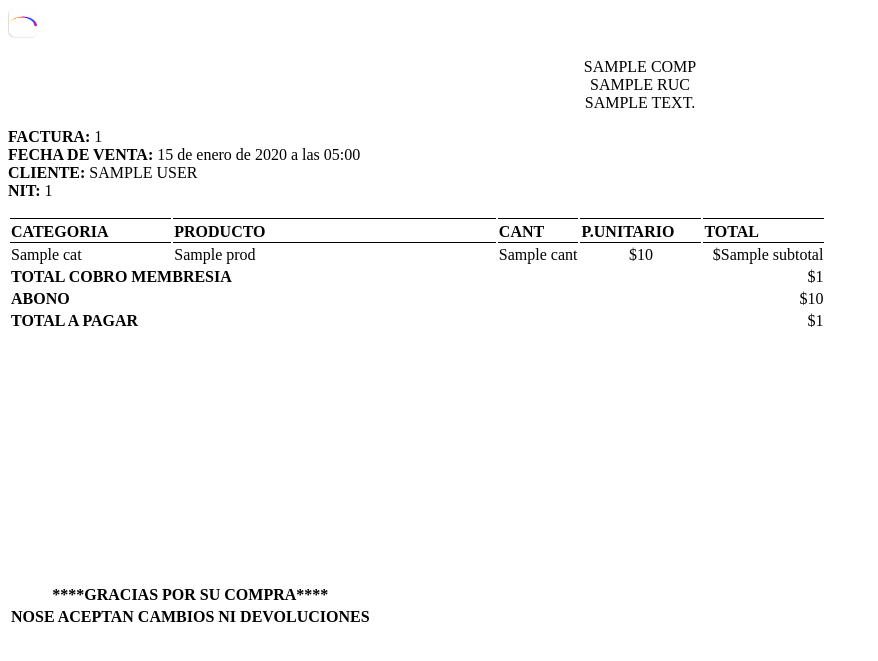
After one commit to ingberrio/sentir-humano, a Django app: template templates/admin/invoice.html in a window 1280 px wide. The commit adds this page. Shown: the top 661 px of the page, without its empty margins (0-878 px from the left). Run offline with Django 4.2, Linux system fonts and the light colour scheme; tables that the repository leaves empty hold one stand-in row (values such as "Sample post"); the template is opened without the code that fills it: values that come from a table or form of the project are taken from there, most other values are stand-ins (such as "Sample title", 1, 10 or a date in 2020); lists and menus that the app fills with data are empty.

Commit message:
Add PDF function invoice

```diff
--- a/customers/models.py
+++ b/customers/models.py
@@ -2,6 +2,7 @@ from datetime import datetime
 from django.contrib.admin.widgets import AdminDateWidget
 from django.db import models
 from django.contrib.auth.models import AbstractBaseUser, PermissionsMixin, BaseUserManager
+from django.urls import reverse_lazy
 from sqlalchemy import true
 from memberships.models import Membership
 from suppliers.models import Service
@@ -163,6 +164,7 @@ class Invoice(models.Model):
     notes = models.TextField("Notas", max_length=500, blank=True)
     added_by = models.ForeignKey(NewUser, on_delete=models.SET_NULL, null=True, verbose_name="Creado por", blank=True)
     history = HistoricalRecords()
+
     # Method that subtraction
     def save(self, *args, **kwargs):
         self.balance =int(self.customer.value - self.full_payment)
--- a/sentir/urls.py
+++ b/sentir/urls.py
@@ -17,14 +17,17 @@ from django.conf import settings
 from django.contrib import admin
 from django.urls import path, include
 from home import views as home_views
+from customers.views import InvoicePdfView
 from django.conf.urls.static import static
 
 
 urlpatterns = [
     path('admin/', admin.site.urls),
     path('', home_views.home, name='home'),
-    path('about/', home_views.about, name='about')
+    path('about/', home_views.about, name='about'),
+    path('admin/customers/invoice/<int:pk>/generatePDF/', InvoicePdfView.as_view(), name='generatePDF')
 ]
+
 
 
 admin.site.site_header = 'SentirHumano admin'
--- /dev/null
+++ b/templates/admin/invoice.html
@@ -0,0 +1,96 @@
+<!-- base.html -->
+{% load static %}
+<!DOCTYPE html>
+<html>
+<meta http-equiv="Content-Type" content="text/html; charset=UTF-8"/>
+<style>
+    .img-invoice {
+        width: 50px;
+        text-align: center;
+        margin: 0 auto;
+    }
+
+    .head {
+        text-align: center;
+        text-transform: uppercase;
+    }
+
+    #invoice thead tr th {
+        text-align: left;
+        border-bottom: 1px solid black;
+        border-top: 1px solid black;
+        padding-top: 4px;
+    }
+
+    #invoice thead tr {
+        margin-bottom: 0;
+        padding-bottom: 0;
+    }
+
+    #invoice tbody tr {
+        padding: 0;
+    }
+
+    .text-center{
+        text-align: center;
+    }
+</style>
+<body>
+    <img src="{% static 'front/img/logo.png' %}" width="30" height="30" class="head" alt="">
+    <p class="head">
+        {{ comp.name|upper }}<br>
+        {{ comp.ruc }}<br>
+        {{ comp.address|upper }}
+    </p>
+    <p>
+        <b>FACTURA:</b> {{ invoice.id }}<br>
+        <b>FECHA DE VENTA:</b> {{ invoice.contribution_date }}<br>
+        <b>CLIENTE:</b> {{ invoice.customer.first_name|upper }}  {{ invoice.customer.last_name|upper }}<br>
+        <b>NIT:</b> {{ invoice.customer.person_id }}<br>
+    </p>
+    <table id="invoice">
+        <thead>
+        <tr>
+            <th style="width: 20%;">CATEGORIA</th>
+            <th style="width: 40%;">PRODUCTO</th>
+            <th style="width: 10%;">CANT</th>
+            <th style="width: 15%;">P.UNITARIO</th>
+            <th style="width: 15%;">TOTAL</th>
+        </tr>
+        </thead>
+        <tbody>
+        {% for d in sale.detsale_set.all %}
+            <tr {% if forloop.first %}style="padding-top: 3px;" {% endif %}>
+                <td>{{ d.prod.cat.name }}</td>
+                <td>{{ d.prod.name }}</td>
+                <td class="text-center">{{ d.cant }}</td>
+                <td class="text-center">${{ d.price }}</td>
+                <td style="text-align: right;">${{ d.subtotal }}</td>
+            </tr>
+        {% endfor %}
+        <tr style="border-top: 1px solid black; padding-top: 4px;">
+            <td colspan="4"><b>TOTAL COBRO MEMBRESIA</b></td>
+            <td style="text-align: right">${{ invoice.customer.value }}</td>
+        </tr>
+        <tr style="padding-top: 0px;">
+            <td colspan="4"><b>ABONO</b></td>
+            <td style="text-align: right">${{ invoice.balance }}</td>
+        </tr>
+        <tr style="padding-top: 0px;">
+            <td colspan="4"><b>TOTAL A PAGAR</b></td>
+            <td style="text-align: right">${{ invoice.full_payment }}</td>
+        </tr>
+        </tbody>
+    </table>
+    <table style="margin-top: 250px;">
+        <thead>
+        <tr>
+            <th>****GRACIAS POR SU COMPRA****</th>
+        </tr>
+        <tr>
+            <th>NOSE ACEPTAN CAMBIOS NI DEVOLUCIONES</th>
+        </tr>
+        </thead>
+    </table>
+</body>
+</html>
--- a/templates/base.html
+++ b/templates/base.html
@@ -20,7 +20,7 @@
   </head>
   <body>
     <nav class="navbar fixed-top navbar-expand-lg navbar-light bg-light">
-      <img src="{% static 'front/img/logo.png' %}" width="30" height="30" class="d-inline-block align-top" alt="">
+      <img src="{% static 'front/img/logo.png' %}" width="80" height="80" class="d-inline-block align-top" alt="">
       <a class="navbar-brand" href="#">&nbsp;&nbsp;Sentir Humano</a>
       <button class="navbar-toggler" type="button" data-toggle="collapse" data-target="#navbarNav" aria-controls="navbarNav" aria-expanded="false" aria-label="Toggle navigation">
         <span class="navbar-toggler-icon"></span>
```
Also changed, not shown: customers/admin.py (+19 -2 lines), customers/views.py (+59 -1 lines), requirements.txt (+18 -0 lines), static/front/js/admin.js (deleted, +0 -10 lines), 1 other file.
